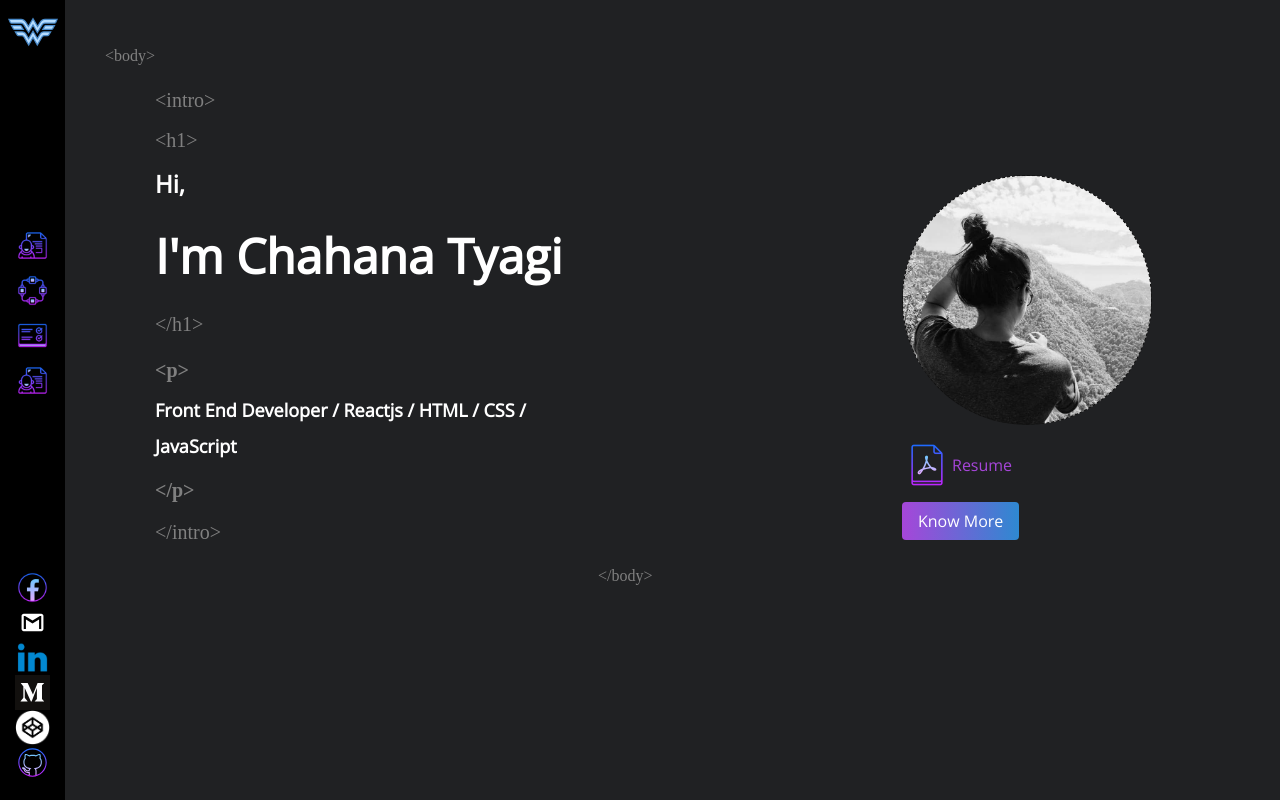
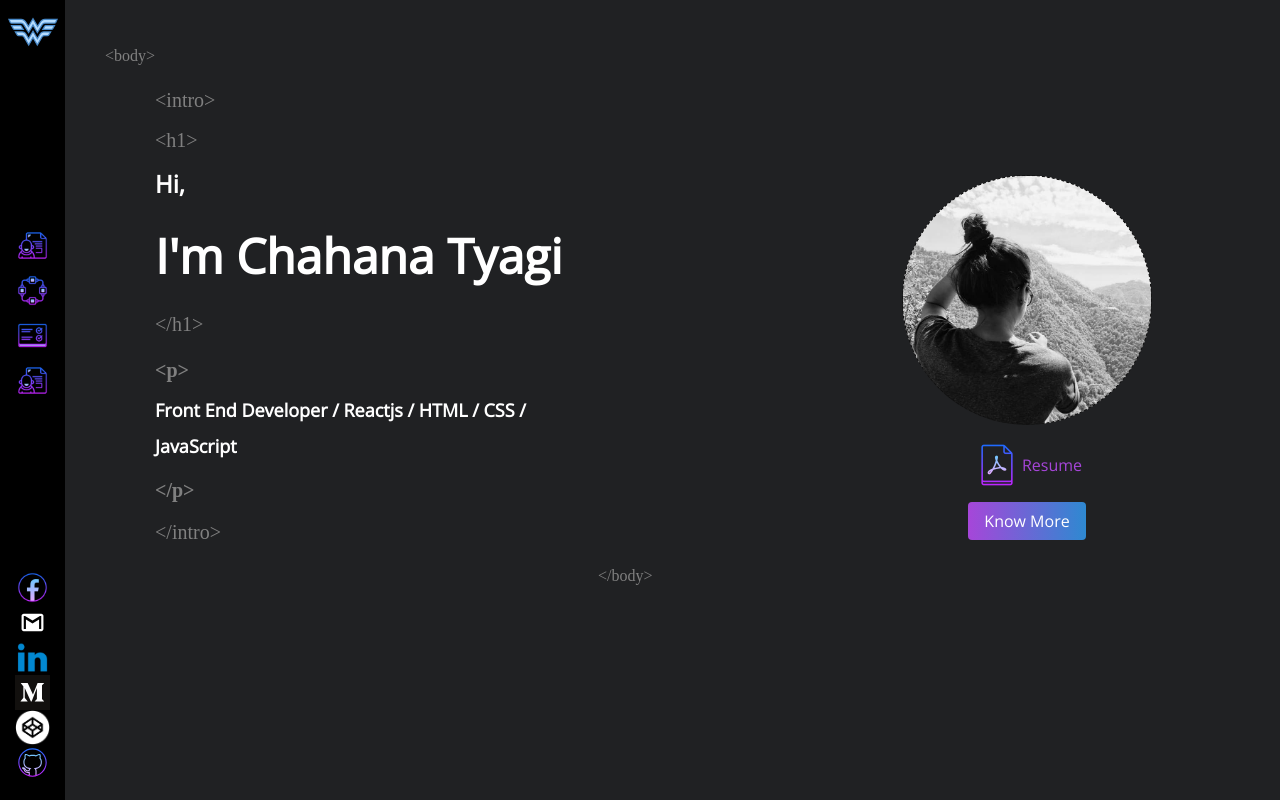
Before and after one commit to tyagichahana/me, a React app: page / in a window 1280 px wide. Built offline with nearby package versions, Linux system fonts and the light colour scheme; a web font is replaced by a local one.

Commit message:
resume added

```diff
--- a/src/pages/Home/home.jsx
+++ b/src/pages/Home/home.jsx
@@ -31,9 +31,15 @@ class Home extends Component {
           </div>
           <div className="right">
             <div className="avatar" />
-            <div className="title">
-              <img src={require("../../assets/icons8-pdf-50.png")} alt="" />
-              <span>Resume</span>
+            <div>
+              <a
+                className="title"
+                href={require("../../assets/Chahana-Resume.pdf")}
+                download
+              >
+                <img src={require("../../assets/icons8-pdf-50.png")} alt="" />
+                <span>Resume</span>
+              </a>
             </div>
             <Link to="/about" className="btn">
               Know More
--- a/src/pages/Home/index.scss
+++ b/src/pages/Home/index.scss
@@ -55,6 +55,7 @@
     flex-direction: column;
     align-items: center;
     position: fixed;
+    text-align: center;
     .avatar{
       width: 250px;
       height: 250px;
@@ -75,6 +76,7 @@
       align-items: center;
       color: $primary;
       cursor: pointer;
+      justify-content: center;
     };
   };
 }
```
Also changed, not shown: index.html (+1 -1 lines), 18 other files (tests, documents, lock files or other folders).
